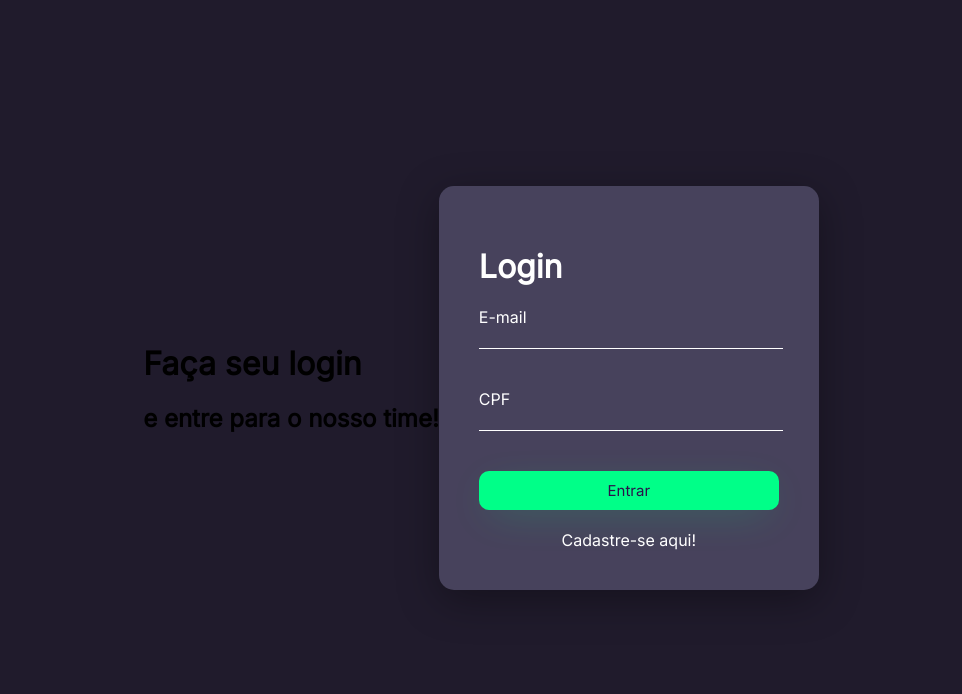
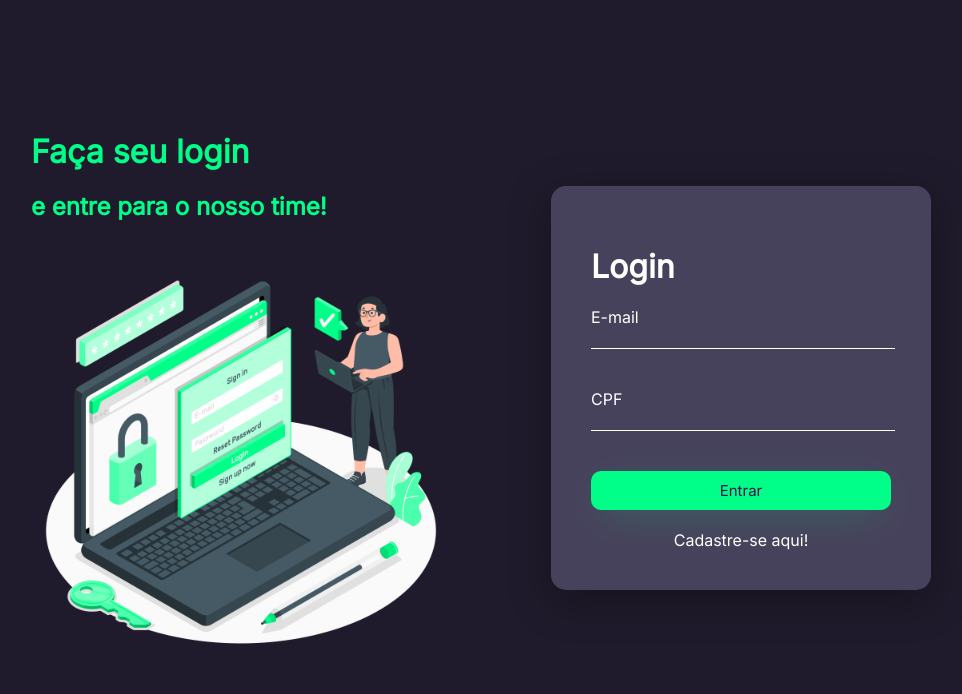
Before and after one commit to JoaoPauloWillCB/CRUD, a PHP site: page /View/login.php in a window 1280 px wide. Shown: the top 694 px of the page, without its empty margins (159-1121 px from the left). Run offline with PHP 8.4, Linux system fonts and the light colour scheme.

Commit message:
Att css login

```diff
--- a/View/login.php
+++ b/View/login.php
@@ -7,9 +7,11 @@
     <title>CRUD</title>
 </head>
 <body>
+    <div class="main">
         <div class="box_img">
             <h1>Faça seu login</h1>
             <h2>e entre para o nosso time!</h2>
+            <img src="../assets/img/login.png" alt="Login">
         </div>
 
         <div class="box_log">
@@ -26,5 +28,6 @@
                 <a href="formCad.php">Cadastre-se aqui!</a>
             </form>
         </div>
+    </div>
 </body>
 </html>
--- a/assets/css/login.css
+++ b/assets/css/login.css
@@ -11,6 +11,28 @@ body{
     justify-content: center;
     align-items: center;
     background-color: #201b2c;
+}
+
+/*----------MAIN----------*/
+.main{
+    display: flex;
+    flex-direction: row;
+    justify-content: space-around;
+    align-items: center;
+    padding: 30px;
+    width: 1000px;
+    border-radius: 15px;
+}
+
+.box_img{
+    color: #00ff88;
+    text-align: justify;
+}
+
+.box_img img{
+    width: 400px;
+    height: 400px;
+    padding: 10px;
 }
 
 /*----------CAMPOS LOGIN----------*/
```
Lines whose indentation alone changed are shown as unchanged.
